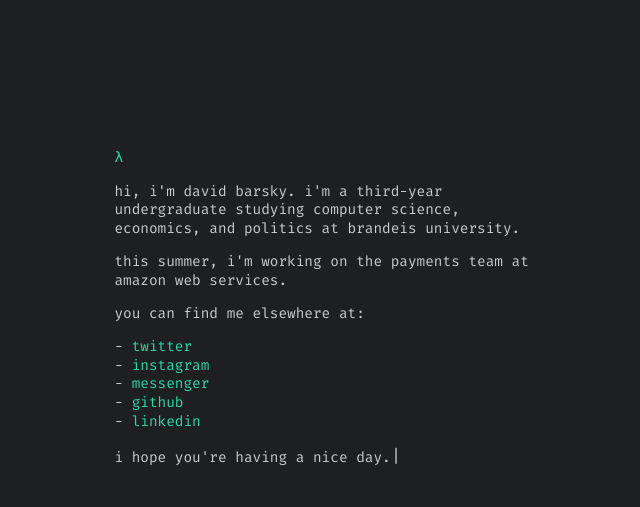
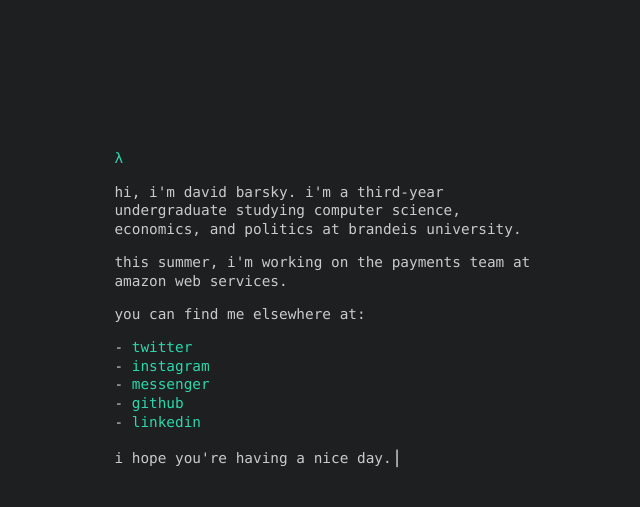
Before and after one commit to davidbarsky/davidbarsky.github.io, a Jekyll site: the page built from index.html, in a window 1280 px wide. Shown: the top 507 px of the page, without its empty margins (314-954 px from the left). Built offline with Jekyll 4.4.1, drawn with Linux system fonts in a browser that asks for light colours.

Commit message:
removed google fonts

```diff
--- a/_includes/head.html
+++ b/_includes/head.html
@@ -11,7 +11,6 @@
   <link rel="canonical" href="{{ page.url | replace:'index.html','' | prepend: site.baseurl | prepend: site.url }}">
   <link rel="alternate" type="application/rss+xml" title="{{ site.title }}" href="{{ "/feed.xml" | prepend: site.baseurl | prepend: site.url }}" />
 
-  <link href='https://fonts.googleapis.com/css?family=Fira+Mono' rel='stylesheet' type='text/css'>
   <script>
     (function(i,s,o,g,r,a,m){i['GoogleAnalyticsObject']=r;i[r]=i[r]||function(){
     (i[r].q=i[r].q||[]).push(arguments)},i[r].l=1*new Date();a=s.createElement(o),
--- a/css/main.scss
+++ b/css/main.scss
@@ -3,7 +3,7 @@
 ---
 @charset "utf-8";
 
-$body-font-family: "Fira Mono", "Menlo", "Consolas", monospace;
+$body-font-family: "Roboto Mono", "Menlo", "Consolas", monospace;
 
 // colors
 $background-color: #1d1f21;
```
